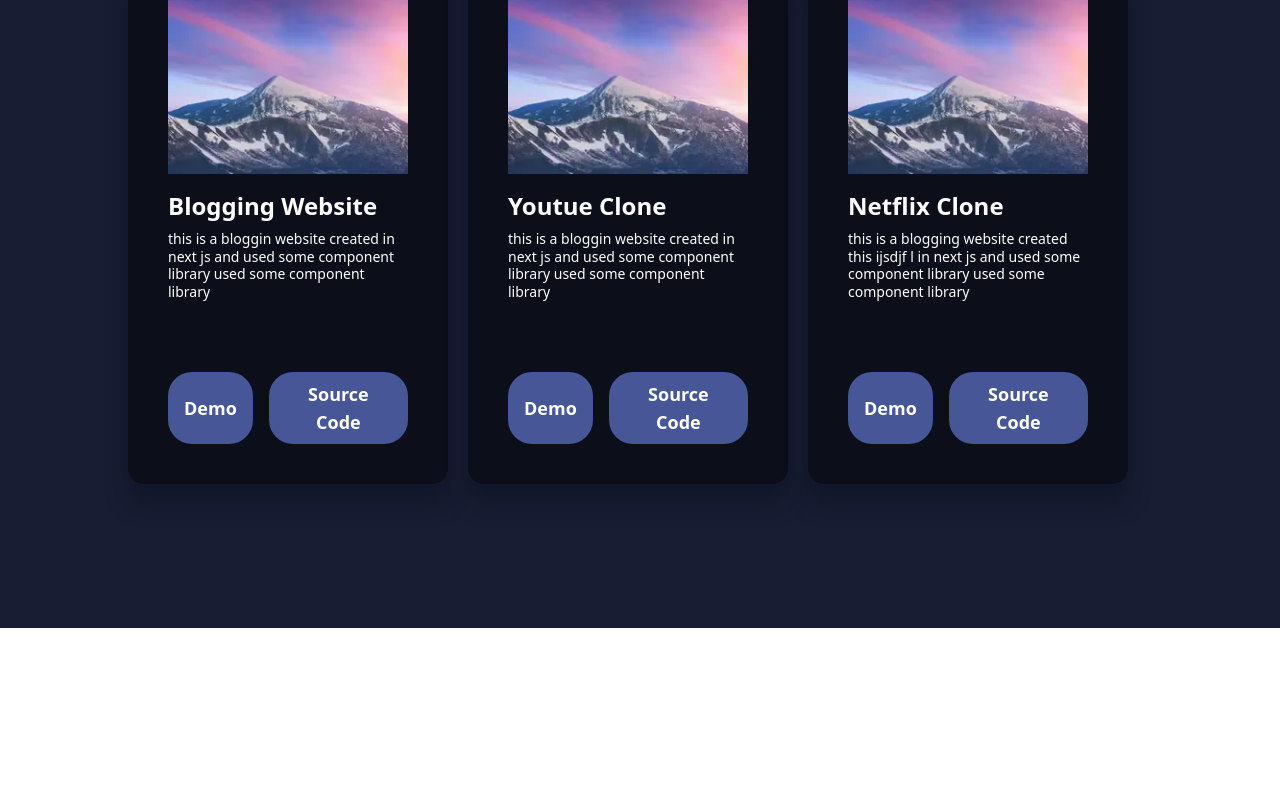
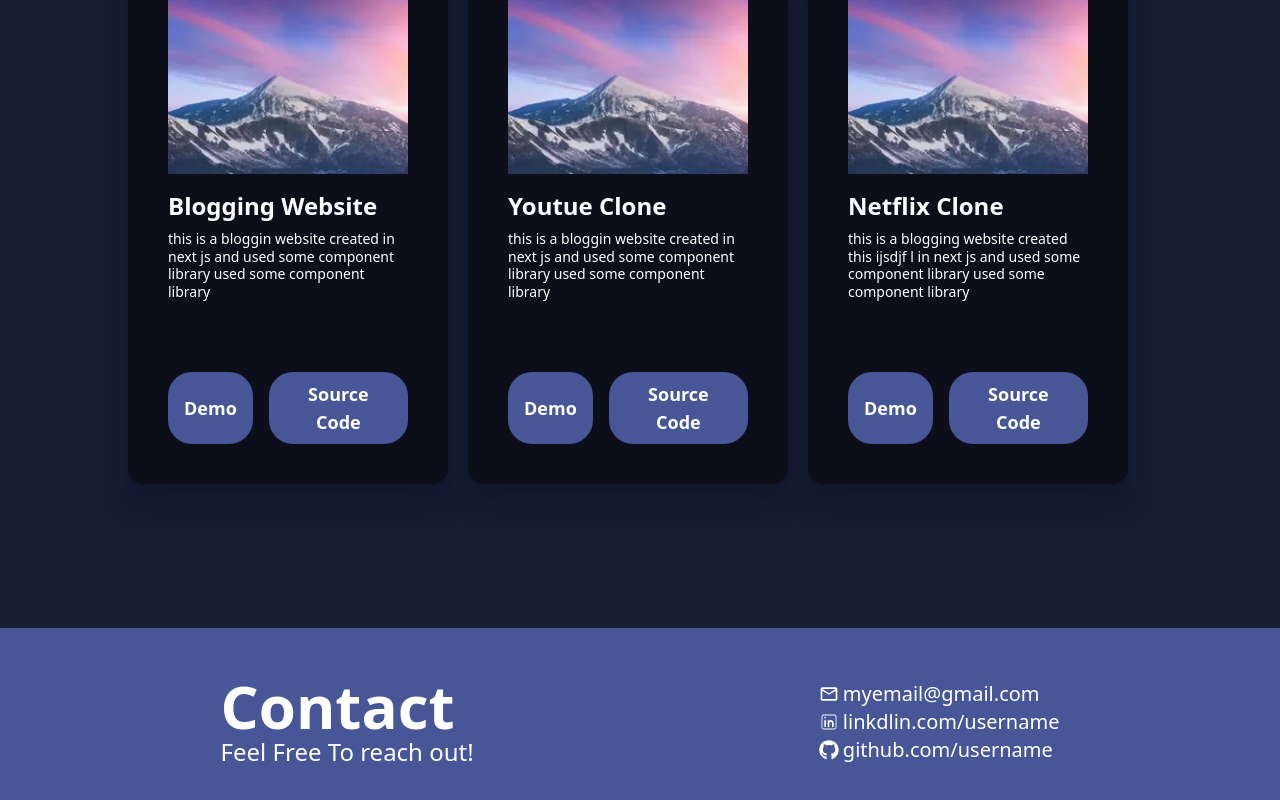
Before and after one commit to pranto113015/portfolio-with-react-and-tailwind-css, a React (Vite) app: page / in a window 1280 px wide. Shown: the part 2262-3062 px from the top of the page. Before the commit the page ends 2890 px from the top, so only its background shows below. Built offline with nearby package versions, Linux system fonts and the light colour scheme.

Commit message:
Adding the Footer

```diff
--- a/src/App.jsx
+++ b/src/App.jsx
@@ -1,5 +1,6 @@
 import About from "./Components/About";
 import Experience from "./Components/Experience";
+import Footer from "./Components/Footer";
 import Home from "./Components/Home";
 import Navbar from "./Components/Navbar";
 import Projects from "./Components/Projects";
@@ -12,6 +13,7 @@ function App() {
       <About/>
       <Experience/>
       <Projects/>
+      <Footer/>
     </div>
   );
 }
--- /dev/null
+++ b/src/Components/Footer.jsx
@@ -0,0 +1,41 @@
+import React from "react";
+import { MdOutlineEmail } from "react-icons/md";
+import { CiLinkedin } from "react-icons/ci";
+import { FaGithub } from "react-icons/fa";
+
+const Footer = () => {
+  return (
+    <div
+      id="Footer"
+      className="flex justify-around bg-[#465697] text-white p-10 md:p-12 items-center"
+    >
+      <div>
+        <h1 className="text-2xl md:text-6xl font-bold">Contact</h1>
+        <h3 className="text-sm md:text-2xl font-normal">
+          Feel Free To reach out!
+        </h3>
+      </div>
+
+      <ul className="text-sm md:text-xl">
+
+        <li className="flex gap-1 items-center">
+          <MdOutlineEmail size={20} />
+          myemail@gmail.com
+        </li>
+
+        <li className="flex gap-1 items-center">
+          <CiLinkedin />
+          linkdlin.com/username
+        </li>
+
+        <li className="flex gap-1 items-center">
+          <FaGithub />
+          github.com/username
+        </li>
+
+      </ul>
+    </div>
+  );
+};
+
+export default Footer;
```
